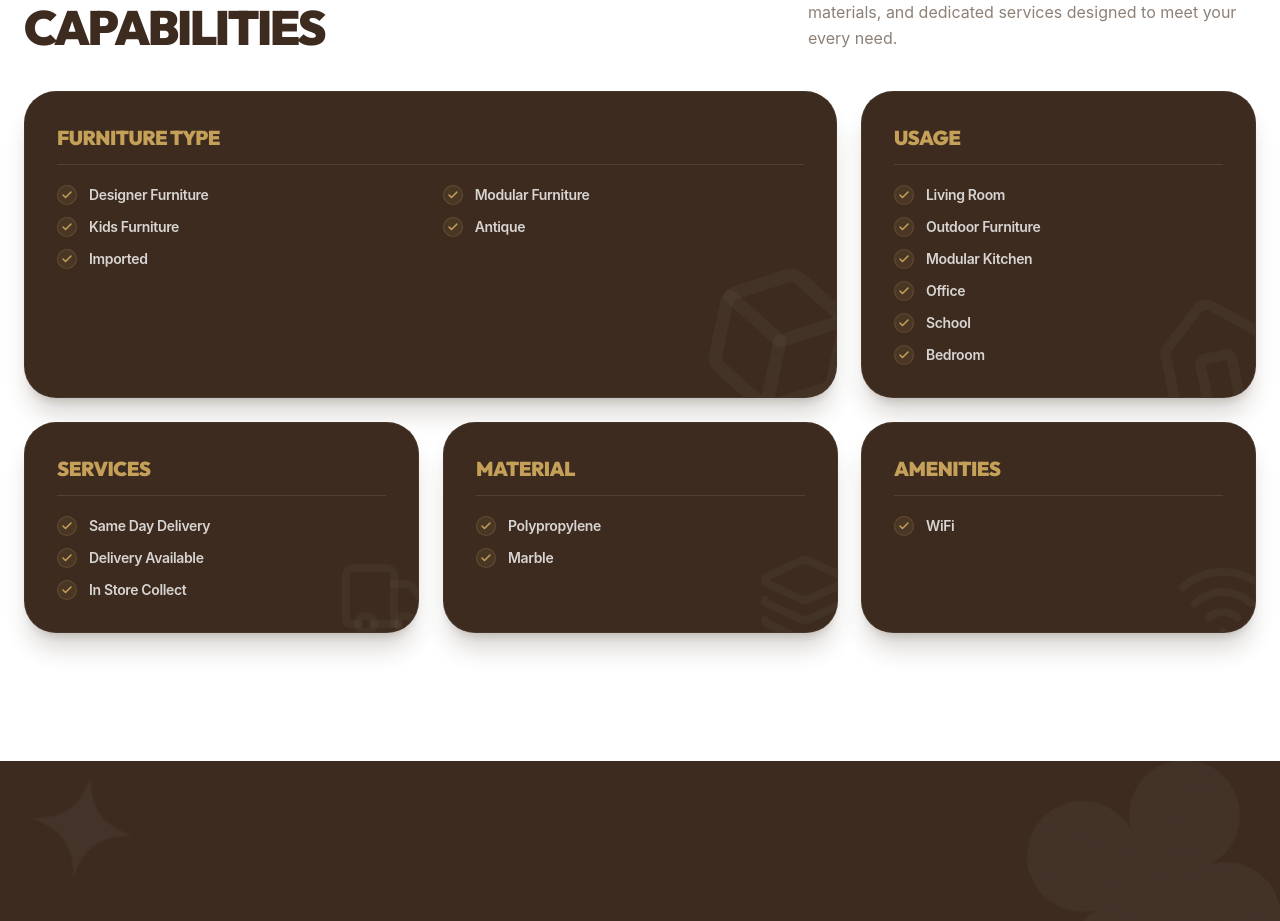
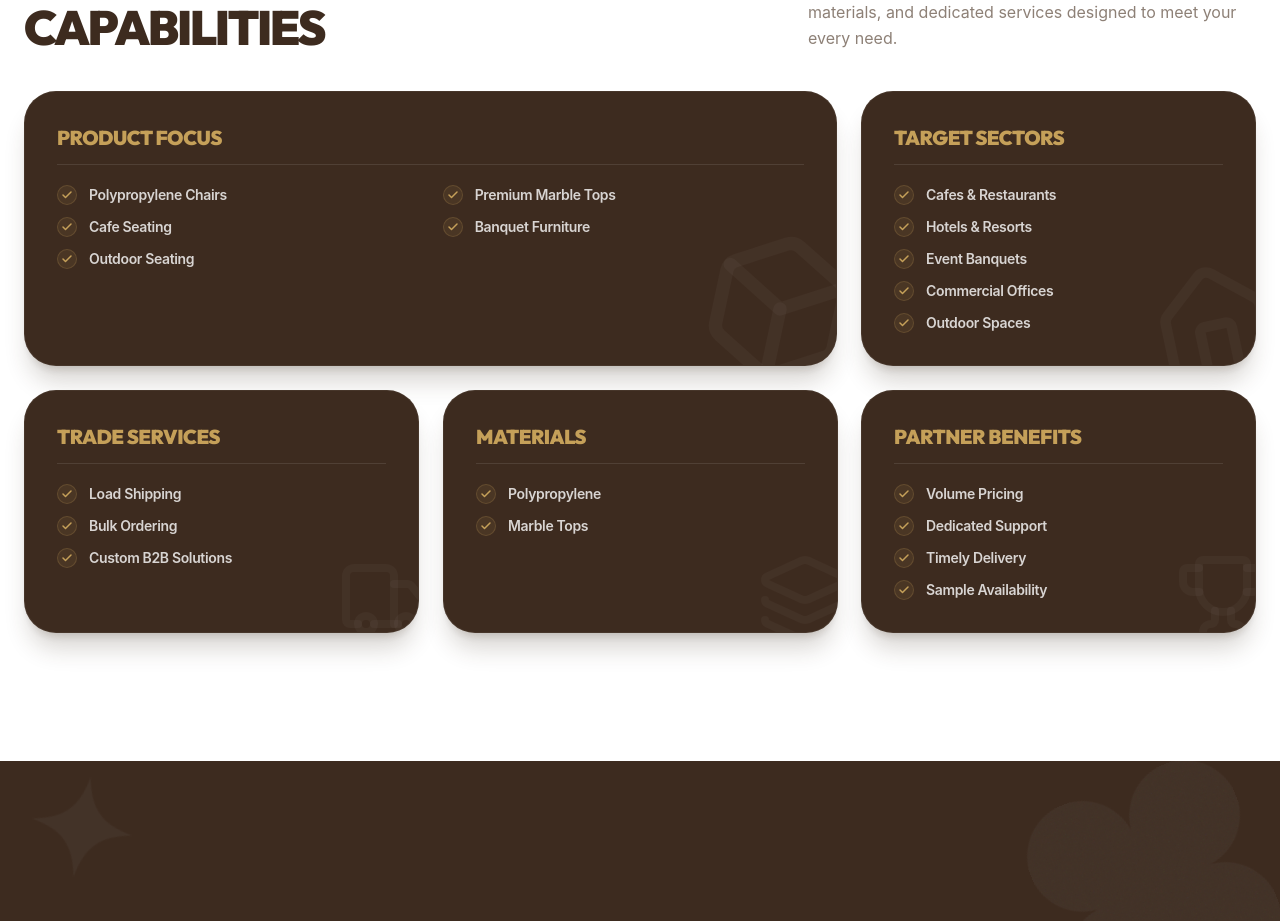
Before and after one commit to iinava/bluwy-create-vite-extra-master-template-ssr-react, a React (Vite) app: page /about in a window 1280 px wide. Shown: the part 1150-2071 px from the top of the page. Built offline with nearby package versions, Linux system fonts and the light colour scheme.

Commit message:
feat:update about us

```diff
--- a/src/pages/About.jsx
+++ b/src/pages/About.jsx
@@ -13,8 +13,8 @@ const About = () => {
 
   const offerings = [
     {
-      title: "Furniture Type",
-      items: ["Designer Furniture", "Modular Furniture", "Kids Furniture", "Antique", "Imported"],
+      title: "Product Focus",
+      items: ["Polypropylene Chairs", "Premium Marble Tops", "Cafe Seating", "Banquet Furniture", "Outdoor Seating"],
       span: "lg:col-span-2",
       bg: "bg-brand-brown shadow-xl shadow-brand-brown/20 border border-white/5",
       titleColor: "text-brand-gold",
@@ -24,8 +24,8 @@ const About = () => {
       icon: <Box className="absolute -bottom-6 -right-6 w-40 h-40 text-white/[0.03] rotate-12 pointer-events-none transition-transform duration-700 group-hover:scale-110 group-hover:rotate-6" />
     },
     {
-      title: "Usage",
-      items: ["Living Room", "Outdoor Furniture", "Modular Kitchen", "Office", "School", "Bedroom"],
+      title: "Target Sectors",
+      items: ["Cafes & Restaurants", "Hotels & Resorts", "Event Banquets", "Commercial Offices", "Outdoor Spaces"],
       span: "lg:col-span-1",
       bg: "bg-brand-brown shadow-xl shadow-brand-brown/20 border border-white/5",
       titleColor: "text-brand-gold",
@@ -35,8 +35,8 @@ const About = () => {
       icon: <Home className="absolute -bottom-6 -right-6 w-32 h-32 text-white/[0.03] -rotate-12 pointer-events-none transition-transform duration-700 group-hover:scale-110 group-hover:-rotate-6" />
     },
     {
-      title: "Services",
-      items: ["Same Day Delivery", "Delivery Available", "In Store Collect"],
+      title: "Trade Services",
+      items: [" Load Shipping", "Bulk Ordering", "Custom B2B Solutions"],
       span: "lg:col-span-1",
       bg: "bg-brand-brown shadow-xl shadow-brand-brown/20 border border-white/5",
       titleColor: "text-brand-gold",
@@ -46,8 +46,8 @@ const About = () => {
       icon: <Truck className="absolute -bottom-4 -right-4 w-24 h-24 text-white/[0.03] pointer-events-none transition-transform duration-700 group-hover:translate-x-4" />
     },
     {
-      title: "Material",
-      items: ["Polypropylene", "Marble"],
+      title: "Materials",
+      items: ["Polypropylene", "Marble Tops"],
       span: "lg:col-span-1",
       bg: "bg-brand-brown shadow-xl shadow-brand-brown/20 border border-white/5",
       titleColor: "text-brand-gold",
@@ -57,15 +57,15 @@ const About = () => {
       icon: <Layers className="absolute -bottom-4 -right-4 w-24 h-24 text-white/[0.03] pointer-events-none transition-transform duration-700 group-hover:-translate-y-4" />
     },
     {
-      title: "Amenities",
-      items: ["WiFi"],
+      title: "Partner Benefits",
+      items: ["Volume Pricing", "Dedicated Support", "Timely Delivery", "Sample Availability"],
       span: "lg:col-span-1",
       bg: "bg-brand-brown shadow-xl shadow-brand-brown/20 border border-white/5",
       titleColor: "text-brand-gold",
       divider: "border-white/10",
       itemText: "text-white/80",
       cols: "grid-cols-1 gap-y-3",
-      icon: <Wifi className="absolute -bottom-4 -right-4 w-24 h-24 text-white/[0.03] pointer-events-none transition-transform duration-700 group-hover:scale-110" />
+      icon: <Trophy className="absolute -bottom-4 -right-4 w-24 h-24 text-white/[0.03] pointer-events-none transition-transform duration-700 group-hover:scale-110" />
     }
   ];
 
```
